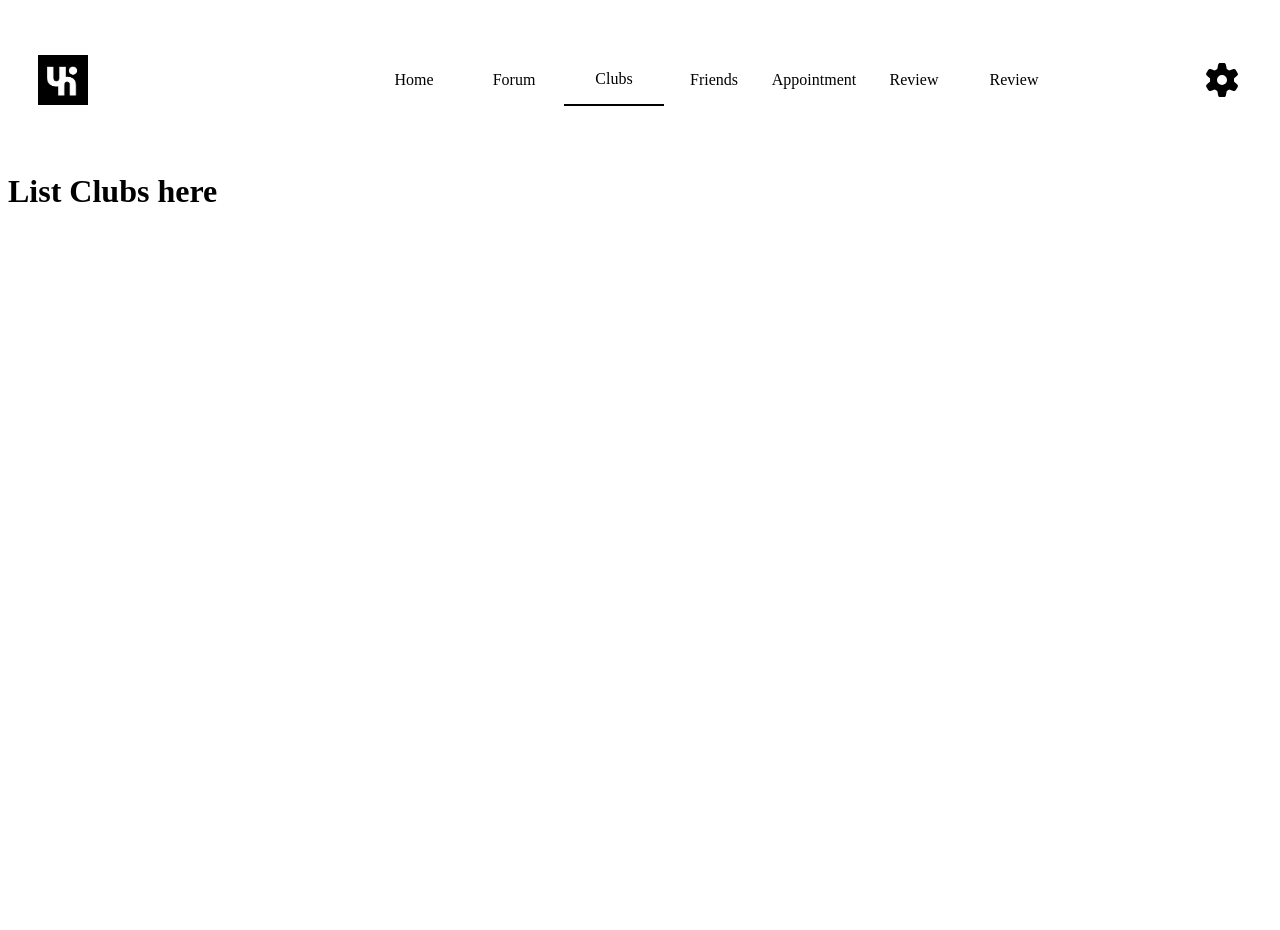
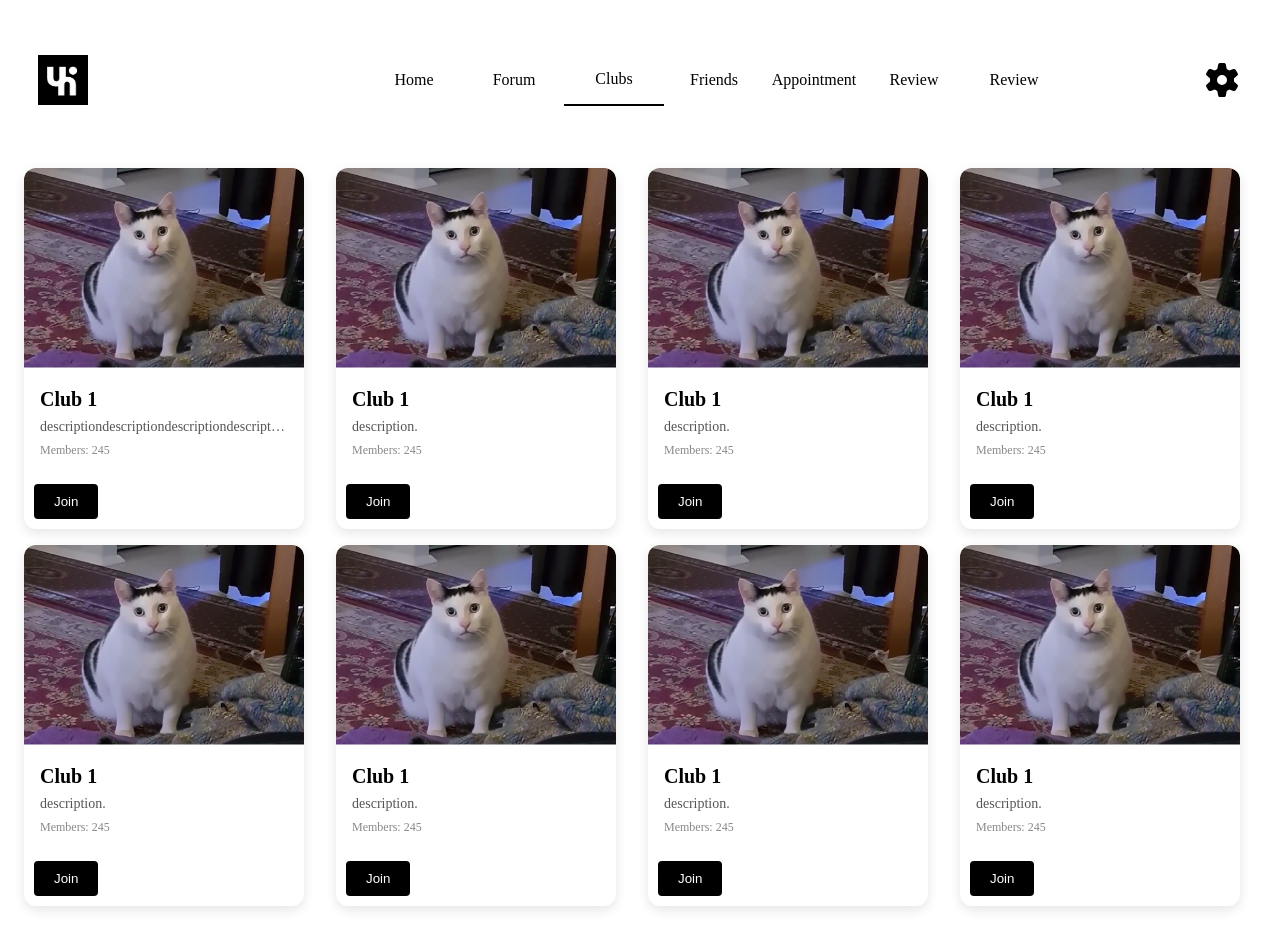
Before and after one commit to Suusana/UniCircle, a React (Vite) app in the folder Frontend/: page /main/clubs in a window 1280 px wide. Before the commit the page ends 800 px from the top, so only its background shows below. Built offline with nearby package versions, Linux system fonts and the light colour scheme.

Commit message:
Club list view

```diff
--- /dev/null
+++ b/Frontend/src/components/ClubCard.jsx
@@ -0,0 +1,73 @@
+import React from "react";
+import styled from "styled-components";
+import img from "../assets/example.png"
+import { Link } from "react-router-dom";
+
+const Card = styled.div`
+  width: 280px;
+  border-radius: 12px;
+  box-shadow: 0 4px 12px rgba(0,0,0,0.1);
+  overflow: hidden;
+`;
+
+const CardImg = styled.img`
+  width: 100%;
+  height: 200px;
+  object-fit: cover;
+`;
+
+const CardContent = styled.div`
+  padding: 16px;
+`;
+
+const Title = styled.h2`
+  margin: 0;
+  font-size: 20px;
+`;
+
+const Description = styled.p`
+  font-size: 14px;
+  color: #555;
+  margin: 8px 0;
+  white-space: nowrap;
+  overflow: hidden;
+  text-overflow: ellipsis;
+`;
+
+const Members = styled.div`
+  font-size: 12px;
+  color: #888;
+`;
+
+const Button = styled.button`
+  background-color: #000;
+  color: #fff;
+  border: none;
+  margin: 10px;
+  padding: 10px 20px;
+  border-radius: 4px;
+  cursor: pointer;
+
+  &:hover {
+    background-color: #555;
+  }
+`;
+
+const ClubCard = ({ name, description, members }) => {
+  return (
+    <Card>
+      <CardImg src={img} />
+      <CardContent>
+        <Title>{name}</Title>
+        <Description>{description}</Description>
+        <Members>Members: {members}</Members>
+      </CardContent>
+      <Link to={`/main/clubs/id`}>
+        <Button>Join</Button>
+      </Link>
+
+    </Card>
+  );
+};
+
+export default ClubCard;
--- /dev/null
+++ b/Frontend/src/pages/ClubDetail.jsx
@@ -0,0 +1,6 @@
+const ClubDetail = ()=>{
+  return (
+    <div>This is the club details</div>
+  );
+}
+export default ClubDetail;
--- a/Frontend/src/pages/Clubs.jsx
+++ b/Frontend/src/pages/Clubs.jsx
@@ -1,8 +1,59 @@
+import ClubCard from "../components/ClubCard";
+import styled from "styled-components";
+
+const FlexDiv = styled.div`
+  display: grid;
+  grid-template-columns: repeat(4, 1fr); /* 一行 4 个 */
+  gap: 16px;                             /* 上下左右间距 */
+  padding: 16px;
+`;
+
 function Clubs() {
   return (
-    <>
-      <h1>List Clubs here</h1>
-    </>
+    <div>
+      <FlexDiv>
+        <ClubCard
+          name="Club 1"
+          description="descriptiondescriptiondescriptiondescriptiondescriptiondescriptiondescription."
+          members={245}
+        />
+        <ClubCard
+          name="Club 1"
+          description="description."
+          members={245}
+        />
+        <ClubCard
+          name="Club 1"
+          description="description."
+          members={245}
+        />
+        <ClubCard
+          name="Club 1"
+          description="description."
+          members={245}
+        />
+        <ClubCard
+          name="Club 1"
+          description="description."
+          members={245}
+        />
+        <ClubCard
+          name="Club 1"
+          description="description."
+          members={245}
+        />
+        <ClubCard
+          name="Club 1"
+          description="description."
+          members={245}
+        />
+        <ClubCard
+          name="Club 1"
+          description="description."
+          members={245}
+        />
+      </FlexDiv>
+    </div>
   );
 }
 export default Clubs;
```
Also changed, not shown: Frontend/src/router/index.jsx (+5 -3 lines), Frontend/src/assets/example.png (added).
